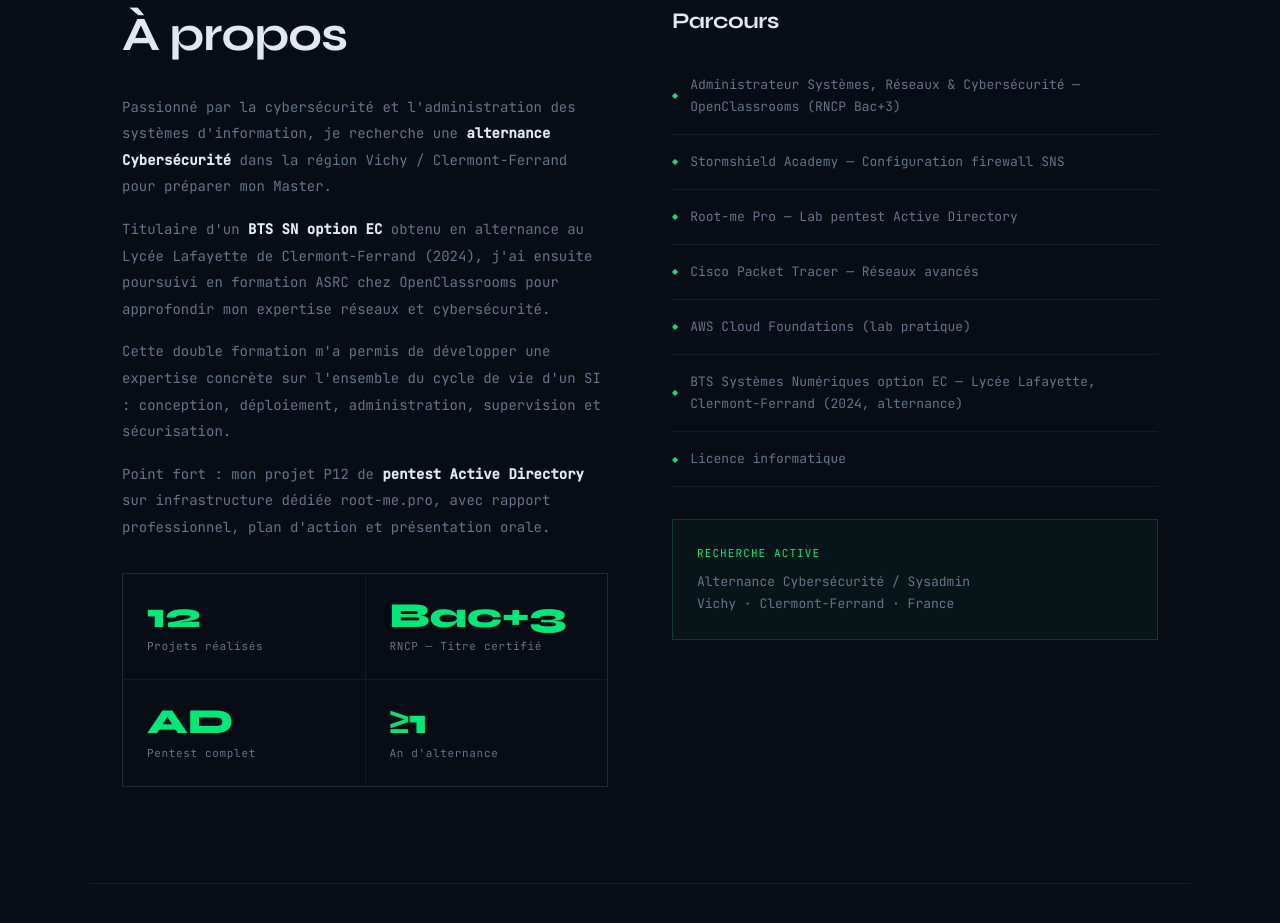
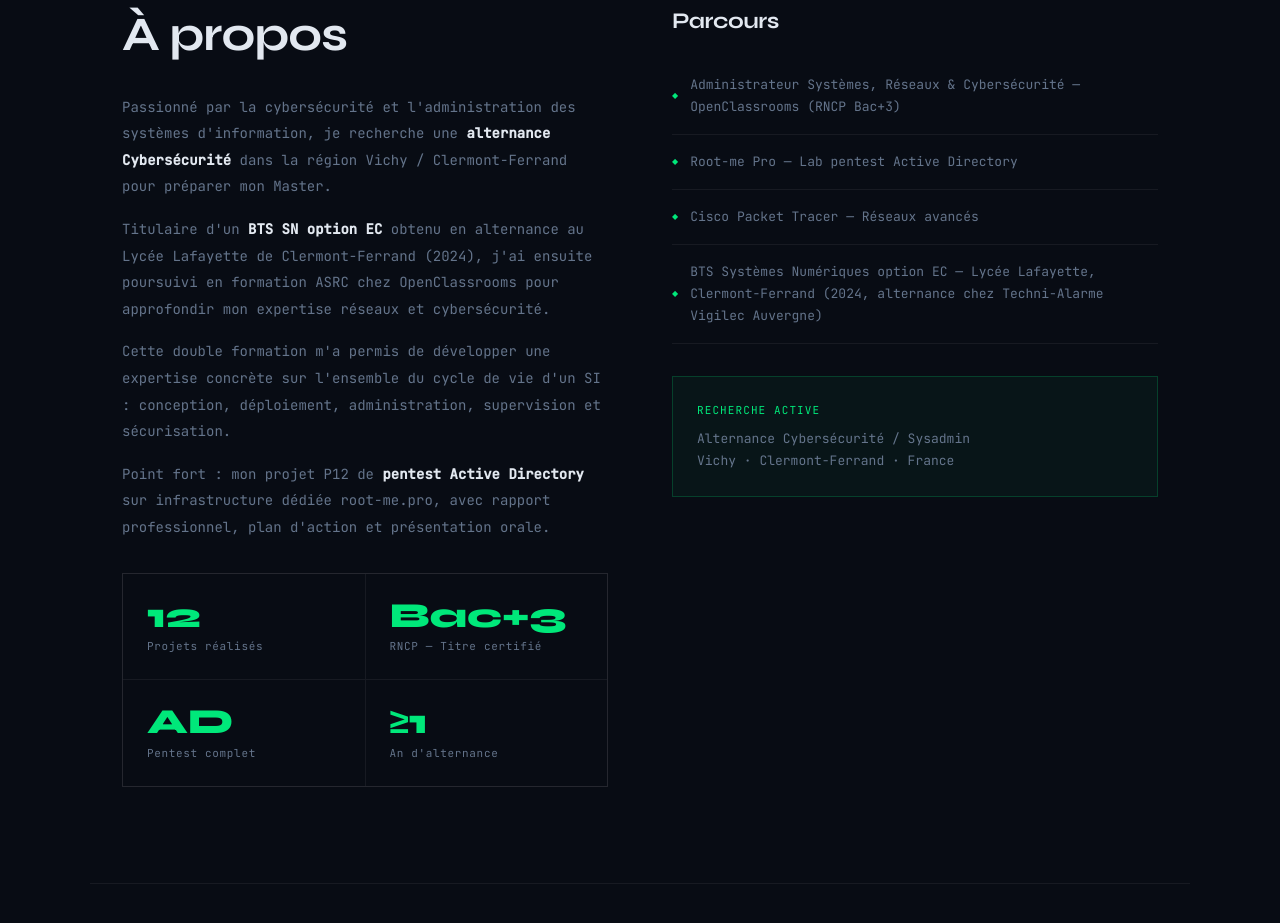
Before and after one commit to ewan58/portfolio, a plain HTML site: page index.html in a window 1280 px wide. Shown: the part 4380-5303 px from the top of the page. Drawn offline with Linux system fonts and the light colour scheme.

Commit message:
Update index.html

```diff
--- a/index.html
+++ b/index.html
@@ -883,12 +883,9 @@
     <h2 style="font-family:'Syne',sans-serif;font-size:1.4rem;font-weight:700;letter-spacing:-0.02em;margin-bottom:1.5rem;">Parcours</h2>
     <ul class="cert-list">
       <li>Administrateur Systèmes, Réseaux & Cybersécurité — OpenClassrooms (RNCP Bac+3)</li>
-      <li>Stormshield Academy — Configuration firewall SNS</li>
       <li>Root-me Pro — Lab pentest Active Directory</li>
       <li>Cisco Packet Tracer — Réseaux avancés</li>
-      <li>AWS Cloud Foundations (lab pratique)</li>
-      <li>BTS Systèmes Numériques option EC — Lycée Lafayette, Clermont-Ferrand (2024, alternance)</li>
-      <li>Licence informatique</li>
+      <li>BTS Systèmes Numériques option EC — Lycée Lafayette, Clermont-Ferrand (2024, alternance chez Techni-Alarme Vigilec Auvergne)</li>
     </ul>
 
     <div style="margin-top:2rem;padding:1.5rem;border:1px solid rgba(0,232,122,0.2);background:rgba(0,232,122,0.04);">
```
